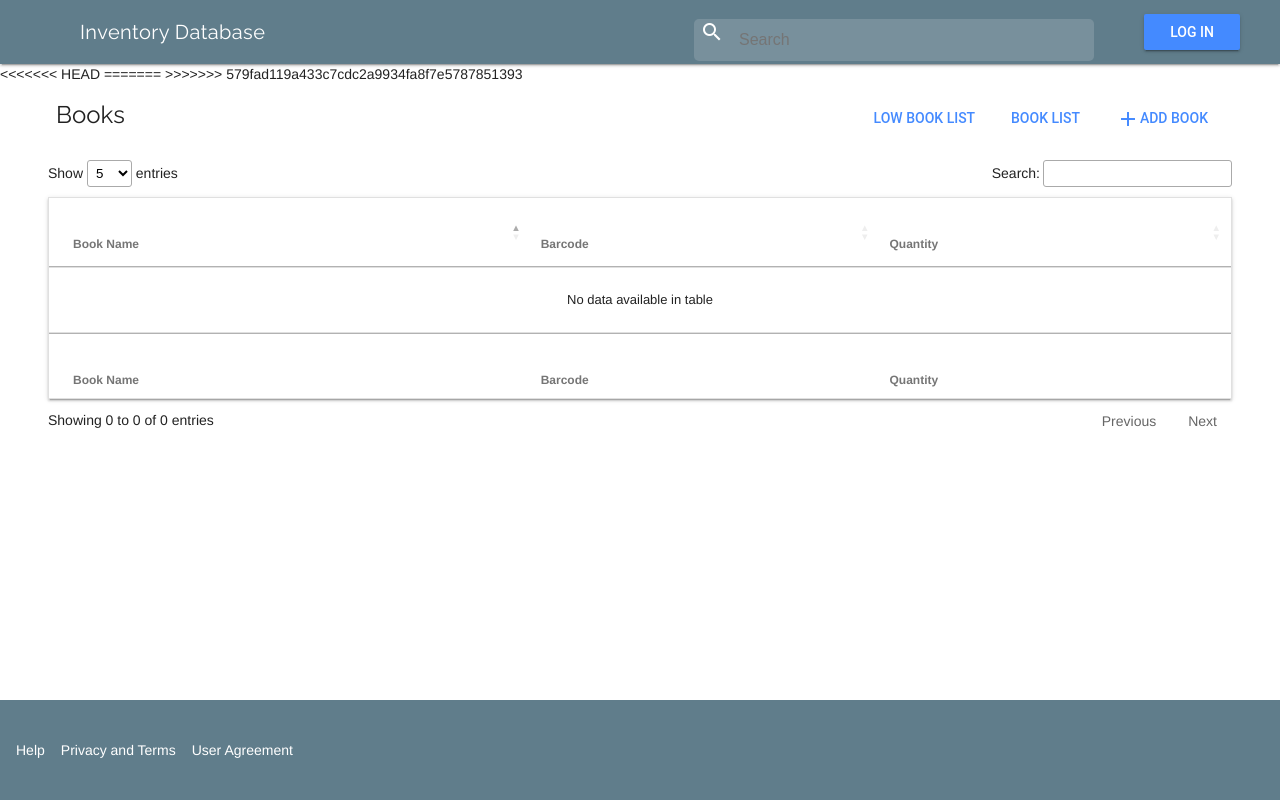
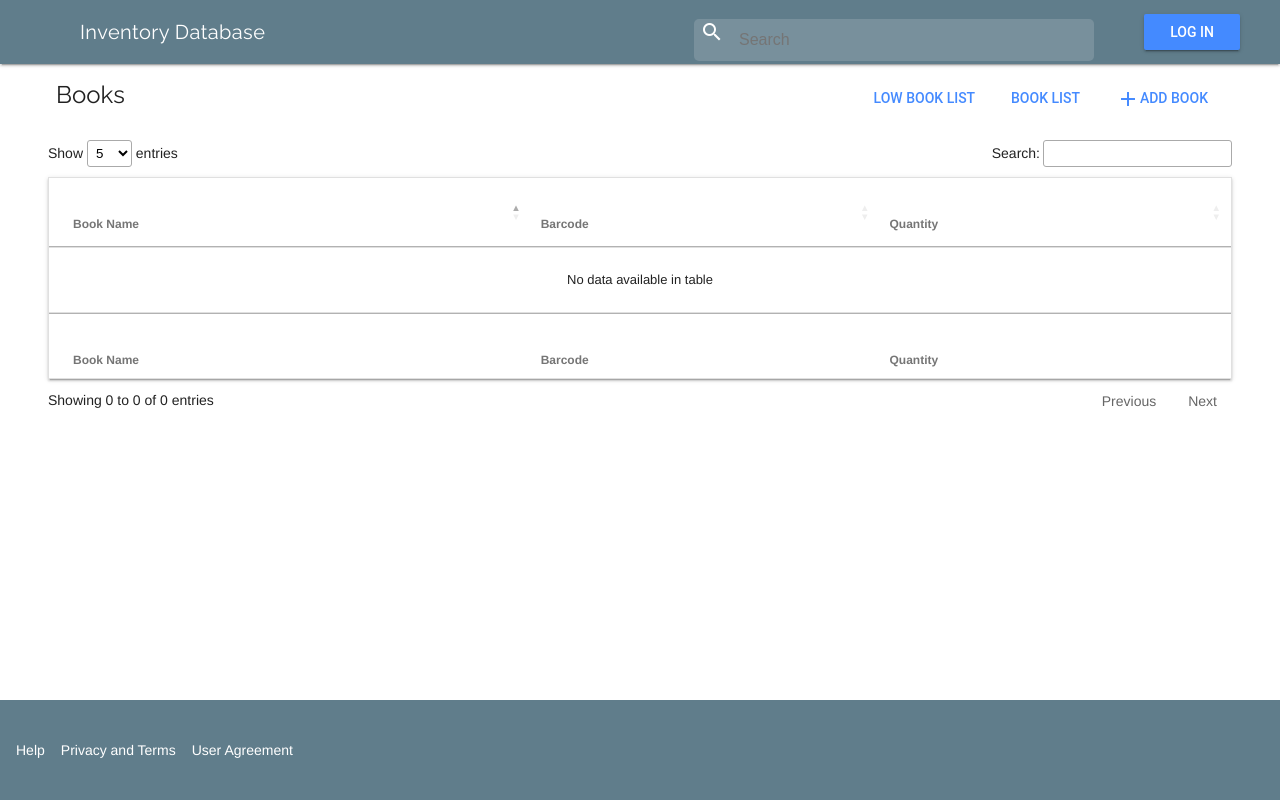
Before and after one commit to Brian-Rojas/readandsucceed.org, a Django app: template inventory/templates/index.html in a window 1280 px wide. Run offline with Django 3.2, Linux system fonts and the light colour scheme; the template is opened without the code that fills it, so the values that code supplies are empty; some libraries are stand-ins or nearby versions.

Commit message:
Fixed merged issue

```diff
--- a/inventory/templates/index.html
+++ b/inventory/templates/index.html
@@ -24,13 +24,10 @@
                     <i class="material-icons">search</i>
                 </button>
                 {% if user.is_authenticated %}
-<<<<<<< HEAD
                 <div class="align-buttons">
                     <span class="mdl-layout-title" id="user-color"> Hello {{ user.username }}</span> <a class="mdl-button mdl-js-button  mdl-button--raised mdl-js-ripple-effect mdl-button--accent" href="{% url 'logout' %}">Log Out</a>
                 </div>
-=======
                 <a class="mdl-button mdl-js-button  mdl-button--raised mdl-js-ripple-effect mdl-button--accent mdl-color--red" href="{% url 'logout' %}">Log Out</a>
->>>>>>> 579fad119a433c7cdc2a9934fa8f7e5787851393
                 {% else %}
                 <div class="align-buttons">
                     <a class="mdl-button mdl-js-button  mdl-button--raised mdl-js-ripple-effect mdl-button--accent" href="{% url 'login' %}">Log In</a>
@@ -40,16 +37,12 @@
 
             </div>
         </header>
-<<<<<<< HEAD
-=======
         {% if user.is_authenticated %}
         <div class="mdl-card__title">
             <div class="mdl-layout-spacer"></div>
             <span class="mdl-layout-title user-color"> Hello {{ user.username }}</span>
         </div>
         {% else %} {% endif %}
->>>>>>> 579fad119a433c7cdc2a9934fa8f7e5787851393
-
         <main class="mdl-layout__content">
             <div class="mld-grid page-max-width">
 
```
